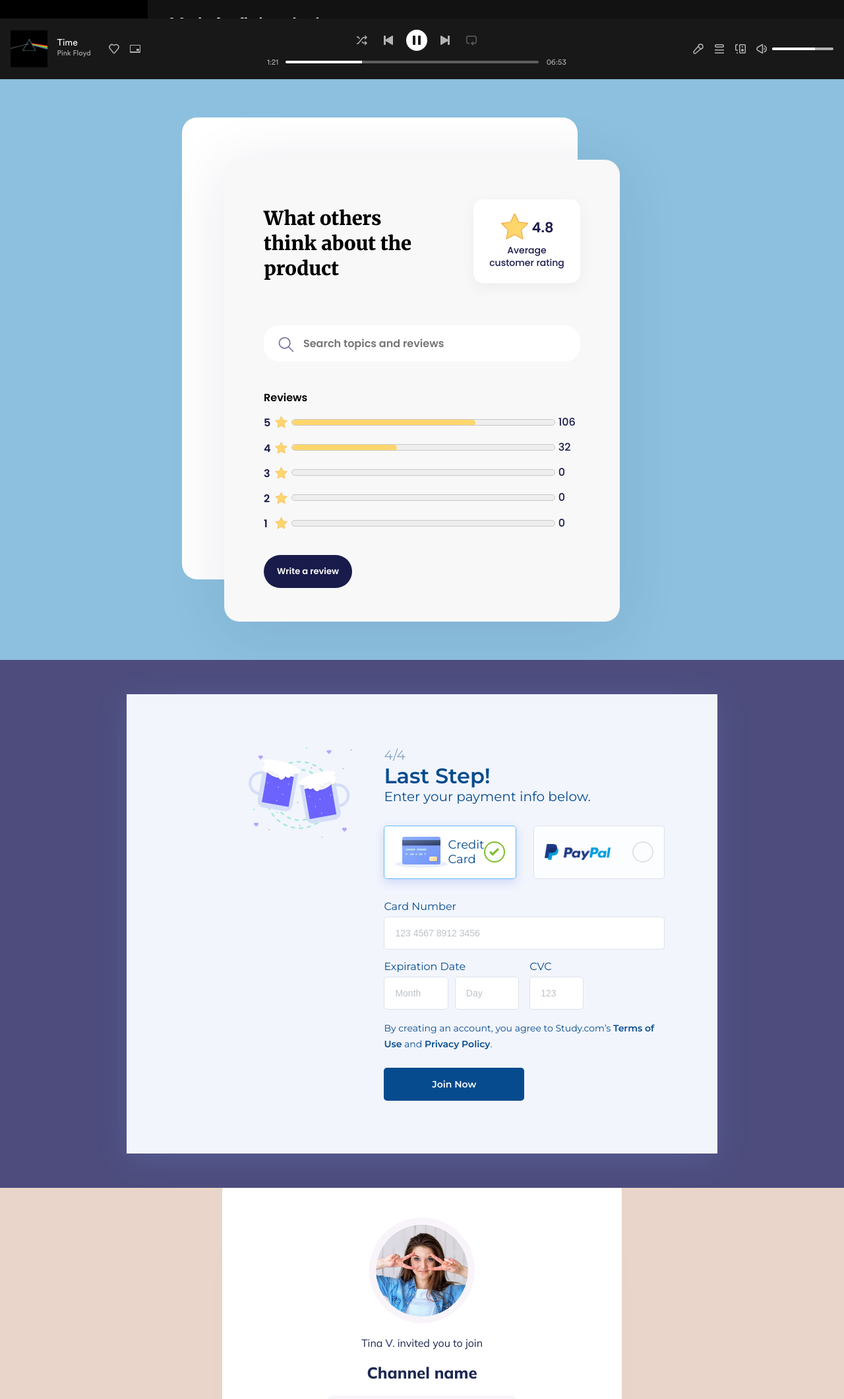
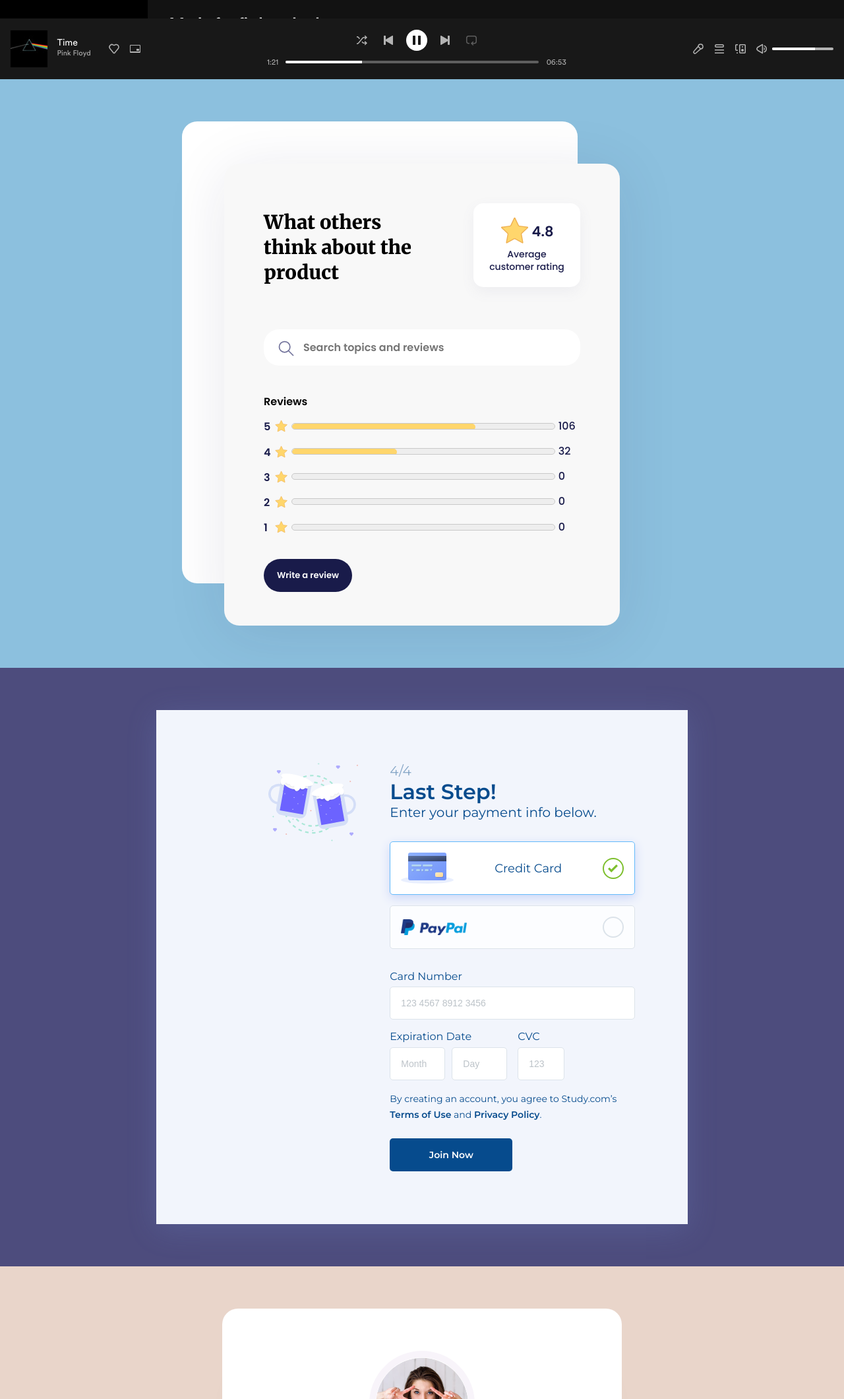
Before and after one commit to firdausthedev/daily-UI, a plain HTML site: page index.html in a window 1280 px wide. Shown: the part 680-2800 px from the top of the page at 66% size. Drawn offline with Linux system fonts and the light colour scheme.

Commit message:
update section heights

```diff
--- a/css/main.css
+++ b/css/main.css
@@ -407,7 +407,7 @@ body::-webkit-scrollbar {
 }
 
 .review-1 {
-  height: 110vh;
+  padding: 4rem;
   overflow: hidden;
   background: #8cc0de;
   display: flex;
@@ -625,7 +625,7 @@ body::-webkit-scrollbar {
 }
 
 .payment-1 {
-  height: 100vh;
+  padding: 4rem;
   overflow: hidden;
   background: #4d4c7d;
   display: flex;
@@ -795,7 +795,7 @@ body::-webkit-scrollbar {
 }
 
 .sign-up-1 {
-  height: 100vh;
+  padding: 4rem;
   overflow: hidden;
   background: #e9d5ca;
   display: flex;
```
